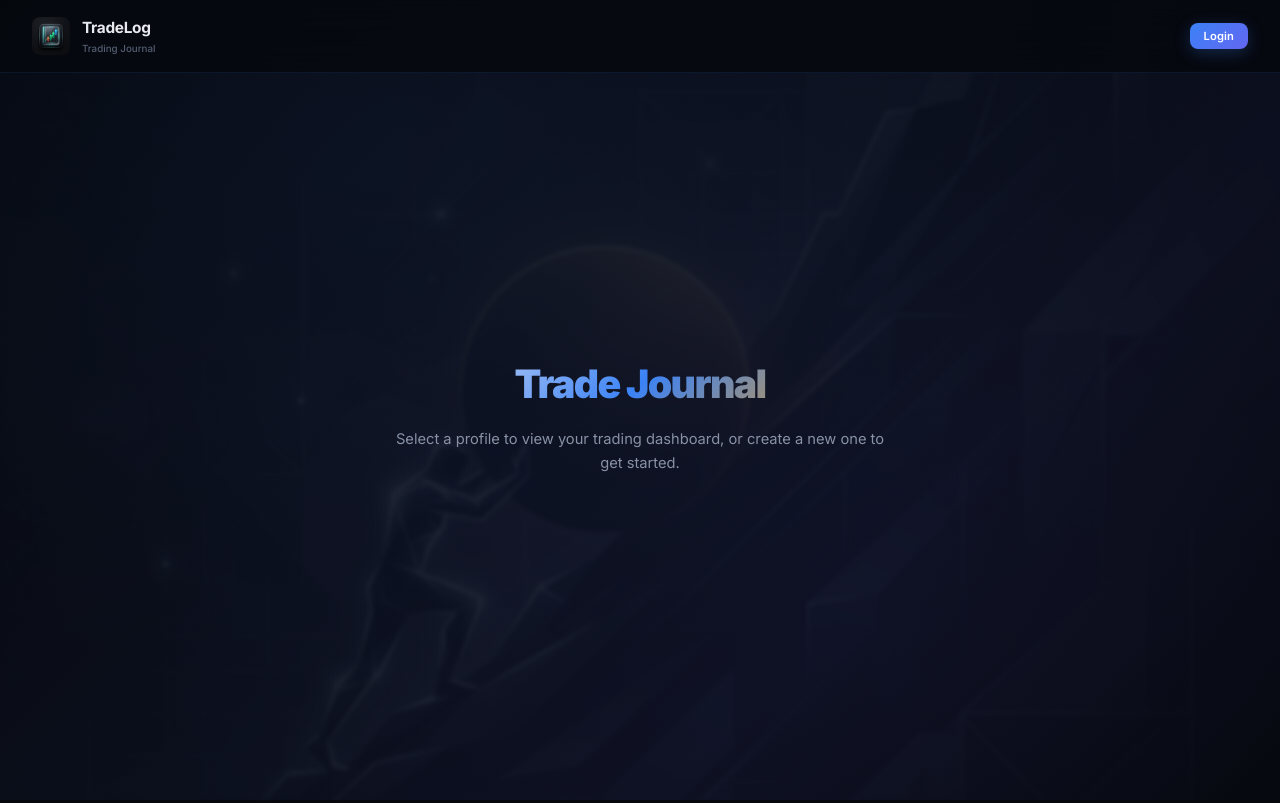
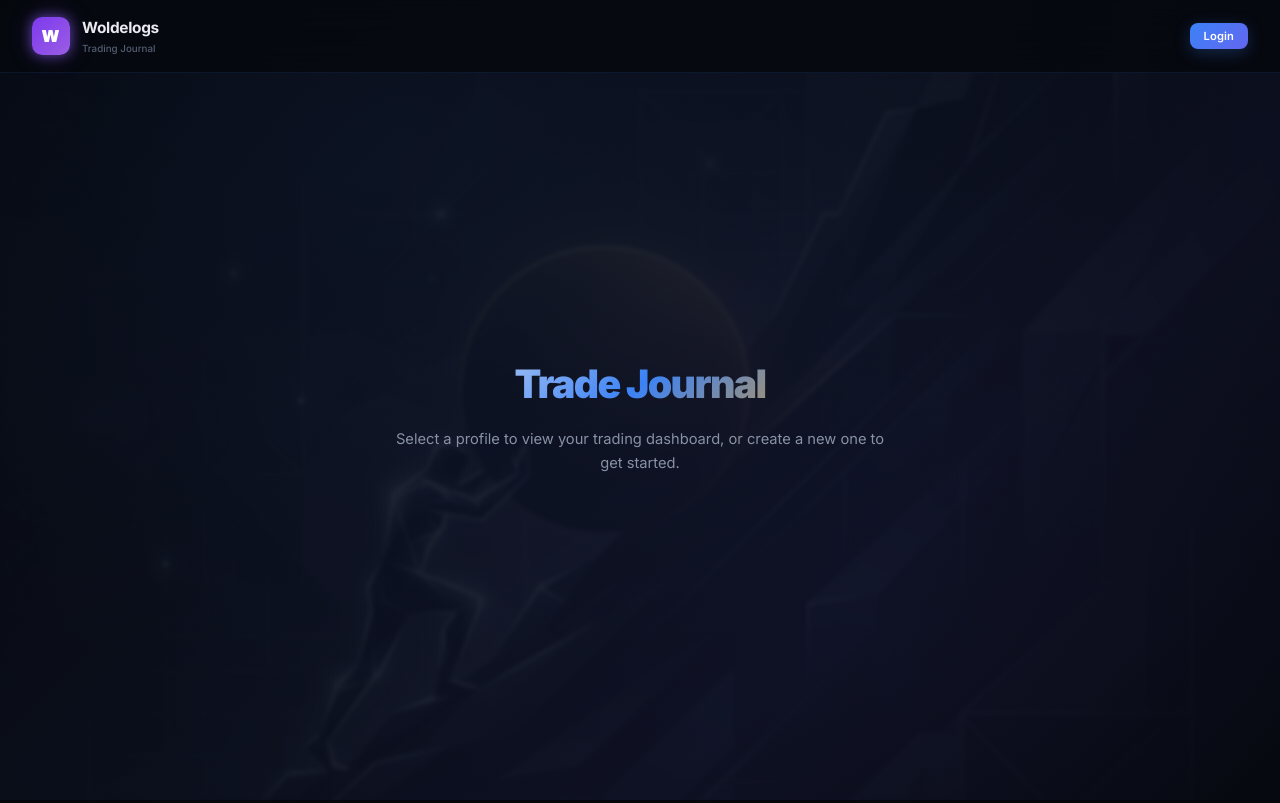
Before and after one commit to orhanbolek12/tradelog, a website: page public/index.html in a window 1280 px wide. Drawn offline with nearby package versions, Linux system fonts and the light colour scheme; no server answers.

Commit message:
Rebrand to Woldelogs with purple glowing W icon

```diff
--- a/public/css/main.css
+++ b/public/css/main.css
@@ -205,6 +205,17 @@ body {
   object-fit: contain;
   border-radius: 8px;
 }
+.wolde-icon {
+  width: 38px;
+  height: 38px;
+  background: linear-gradient(135deg, #7c3aed, #9b5de5);
+  border-radius: 10px;
+  display: flex;
+  align-items: center;
+  justify-content: center;
+  box-shadow: 0 0 12px rgba(139, 92, 246, 0.6), 0 0 24px rgba(139, 92, 246, 0.3);
+  flex-shrink: 0;
+}
 .header-title { font-size: 1.1rem; font-weight: 700; letter-spacing: -0.02em; }
 .header-subtitle { font-size: 0.7rem; color: var(--text-muted); font-weight: 500; }
 .header-actions { display: flex; align-items: center; gap: 12px; }
--- a/public/index.html
+++ b/public/index.html
@@ -4,7 +4,7 @@
   <meta charset="UTF-8">
   <meta name="viewport" content="width=device-width, initial-scale=1.0">
   <meta name="description" content="Professional trade journal dashboard for tracking and analyzing your trading performance">
-  <title>TradeLog — Trading Journal</title>
+  <title>Woldelogs — Trading Journal</title>
   <link rel="icon" type="image/png" href="icon.png">
   <link rel="stylesheet" href="css/main.css">
   <script src="https://cdn.jsdelivr.net/npm/chart.js@4.4.4/dist/chart.umd.min.js"></script>
@@ -15,9 +15,13 @@
     <!-- HEADER -->
     <header class="app-header">
       <div class="header-logo">
-        <img src="icon.png" alt="TradeLog" class="header-logo-img">
+        <div class="wolde-icon">
+          <svg width="22" height="22" viewBox="0 0 24 24" fill="none" xmlns="http://www.w3.org/2000/svg">
+            <text x="2" y="19" font-family="Arial Black, Arial" font-weight="900" font-size="19" fill="white">W</text>
+          </svg>
+        </div>
         <div>
-          <div class="header-title">TradeLog</div>
+          <div class="header-title">Woldelogs</div>
           <div class="header-subtitle">Trading Journal</div>
         </div>
       </div>
```
